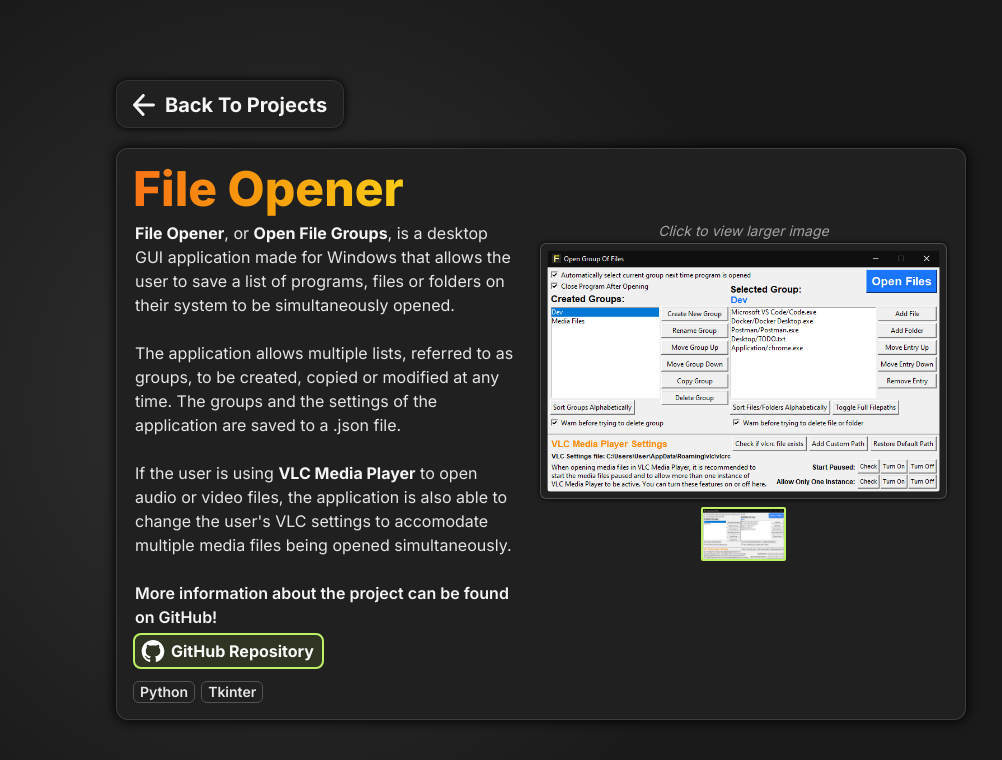
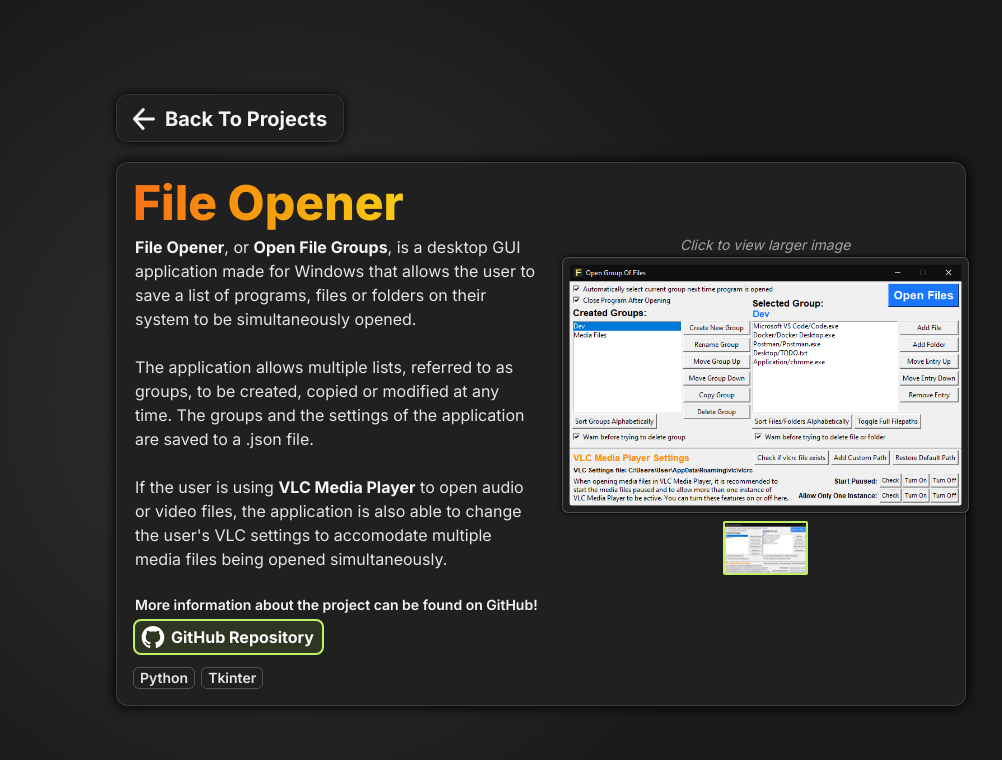
Before and after one commit to vik-ma/portfolio, a Next.js app: page /projects/file-opener in a window 1280 px wide. Shown: the top 760 px of the page, without its empty margins (99-1101 px from the left). Built offline with nearby package versions, Linux system fonts and the light colour scheme.

Commit message:
Tweaked the More Information part of ProjectPage

```diff
--- a/app/components/ProjectPage.tsx
+++ b/app/components/ProjectPage.tsx
@@ -12,7 +12,7 @@ export default function ProjectPage({ project }: ProjectProps) {
             <div className="mb-0.5 text-stone-200">
               {project?.fullDescription}
               <br />
-              <p className="font-semibold text-stone-100">
+              <p className="font-semibold text-sm text-stone-100 max-[870px]:text-center min-[871px]:truncate">
                 More information about the project can be found on GitHub!
               </p>
             </div>
@@ -52,7 +52,7 @@ export default function ProjectPage({ project }: ProjectProps) {
             fullSizeImgMaxWidth={project?.fullSizeImgMaxWidth}
           />
         </div>
-        <div className="flex flex-wrap max-[871px]:justify-center -ml-0.5 text-stone-200">
+        <div className="flex flex-wrap max-[870px]:justify-center -ml-0.5 text-stone-200">
           {project?.techStack.map((lang: string) => (
             <div
               key={`${project?.name}-${lang}`}
```
